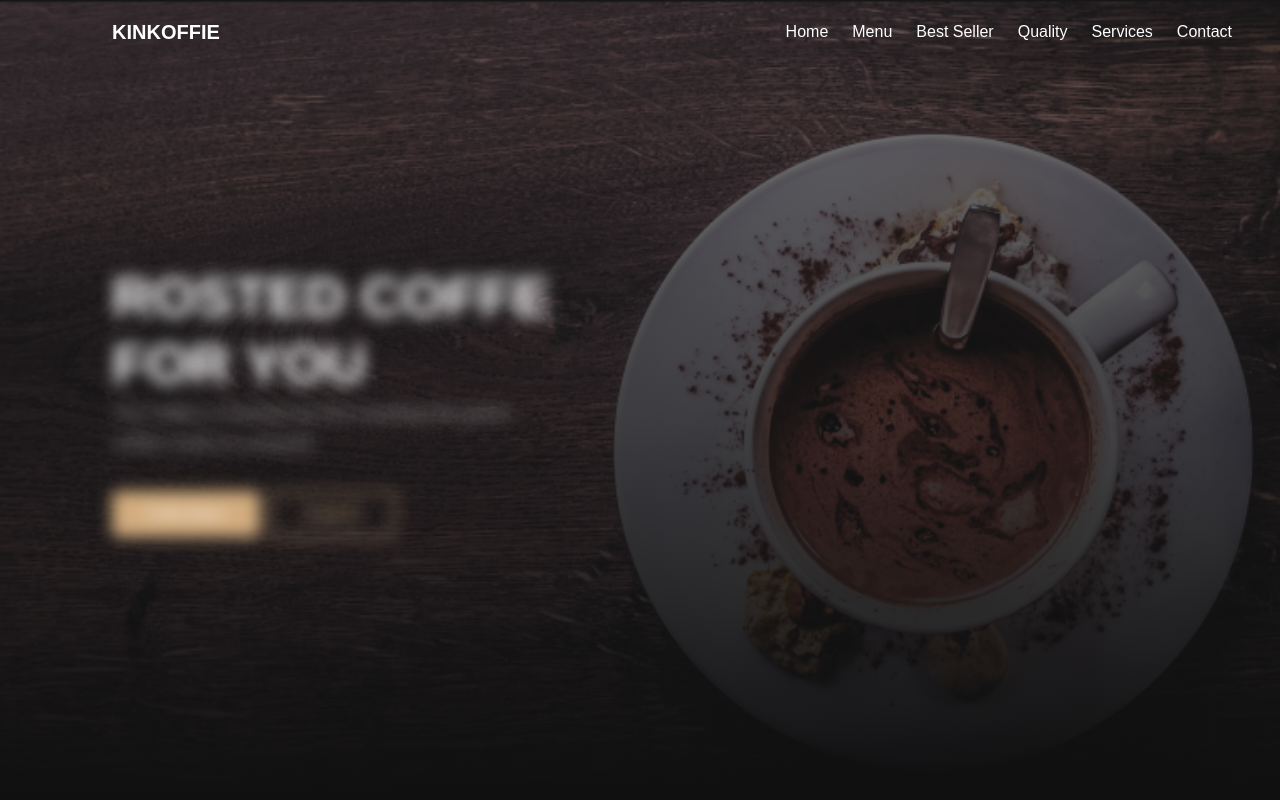
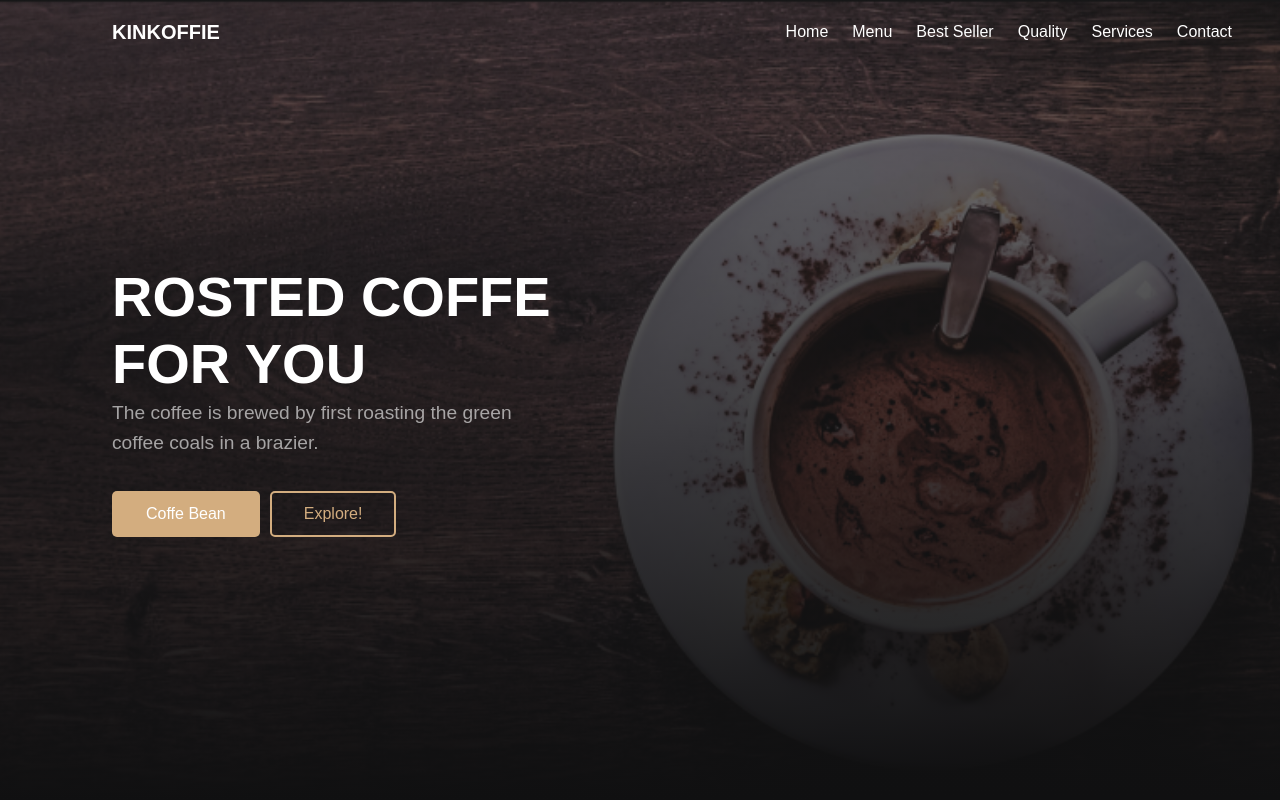
Before and after one commit to ugihub/coffe-shop, a plain HTML site: page index.html in a window 1280 px wide. Shown: the top 800 px of the page. Drawn offline with Linux system fonts and the light colour scheme.

Commit message:
fix bug 2

```diff
--- a/Assets/script.js
+++ b/Assets/script.js
@@ -6,22 +6,6 @@ document.querySelectorAll('a[href^="#"]').forEach(anchor => {
             behavior: 'smooth'
         });
     });
-});
-
-// JavaScript untuk menghapus efek blur saat scroll
-window.addEventListener('scroll', () => {
-    const heroBackground = document.querySelector('.hero-content');
-    const heroSection = document.querySelector('.hero');
-
-    // Hitung posisi scroll
-    const scrollPosition = window.scrollY;
-
-    // Jika scroll melewati hero section, hapus efek blur
-    if (scrollPosition > heroSection.offsetHeight) {
-        heroBackground.style.filter = 'blur(0px)';
-    } else {
-        heroBackground.style.filter = 'blur(8px)';
-    }
 });
 
 const container = document.getElementById("scroll-container");
--- a/Assets/styles.css
+++ b/Assets/styles.css
@@ -105,6 +105,17 @@ header .nav-links {
     rgba(16, 16, 17, 0.5)
   );
   z-index: 1;
+}
+
+.hero-background {
+  position: absolute;
+  top: 0;
+  left: 0;
+  width: 100%;
+  height: 100%;
+  background: url("./img/background.png") no-repeat center center/cover;
+  z-index: -1;
+  transition: filter 0.3s ease;
 }
 
 .hero-content {
--- a/index.html
+++ b/index.html
@@ -30,6 +30,7 @@
 
     <!-- Hero Section -->
     <section id="home" class="hero fade-in-section">
+        <div class="hero-background"></div> <!-- Elemen baru -->
         <div class="hero-content">
             <h1>ROSTED COFFE<br>
                 FOR YOU</h1>
```
